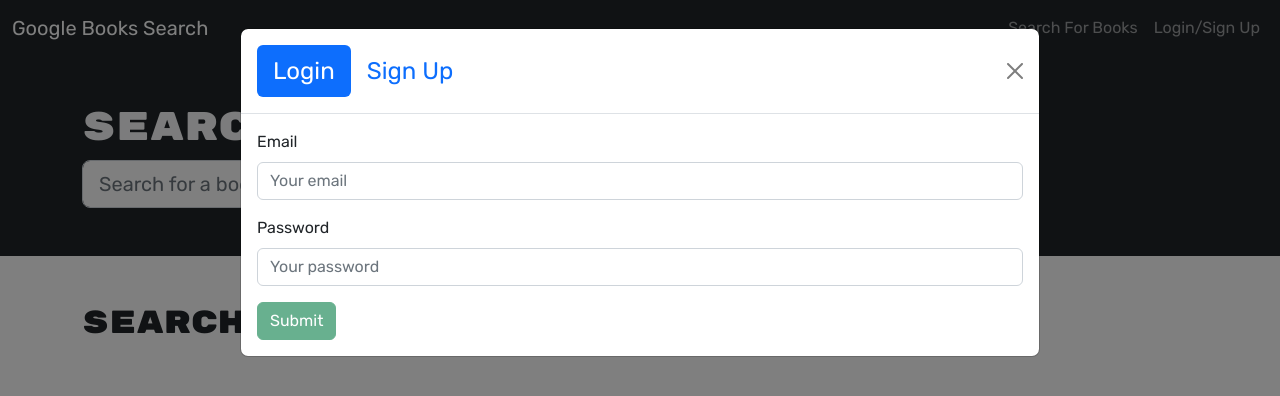
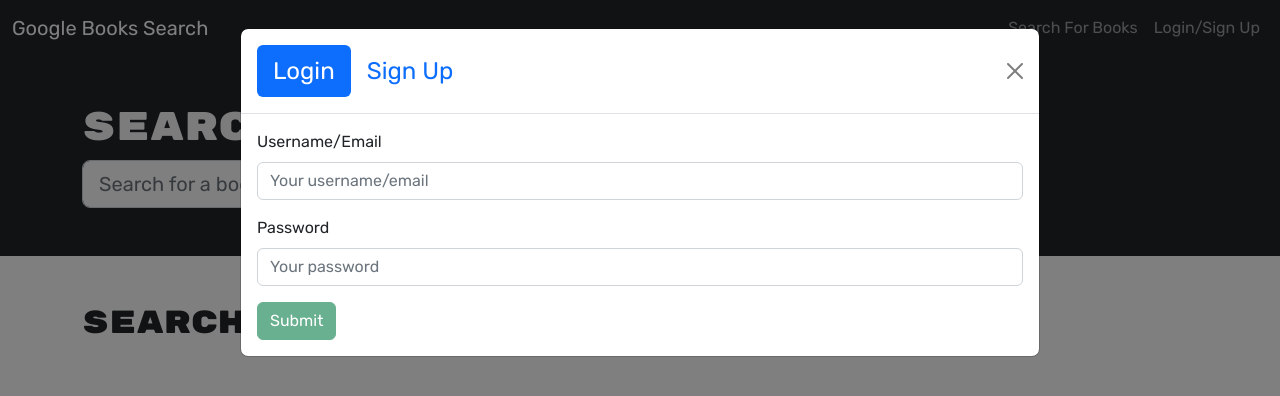
Before and after one commit to swe-thinhnguyen1701/Book-Search-Engine, a React (Vite) app in the folder client/: page / in a window 1280 px wide. Both pictures are taken after a click on the button "Login/Sign Up". Shown: the top 396 px of the page. Built offline with nearby package versions, Linux system fonts and the light colour scheme.

Commit message:
fix login issue

```diff
--- a/client/src/components/LoginForm.jsx
+++ b/client/src/components/LoginForm.jsx
@@ -6,15 +6,13 @@ import { Form, Button, Alert } from 'react-bootstrap';
 import { useMutation } from "@apollo/client";
 import { LOGIN_USER } from "../utils/mutations";
 
-// import { loginUser } from '../utils/API';
 import Auth from '../utils/auth';
 
 const LoginForm = () => {
-  const [userFormData, setUserFormData] = useState({ email: '', password: '' });
+  const [userFormData, setUserFormData] = useState({ identifier: '', password: '' });
   const [validated] = useState(false);
   const [showAlert, setShowAlert] = useState(false);
 
-  // initialize userMutation hook
   const [login, { error }] = useMutation(LOGIN_USER);
 
   const handleInputChange = (event) => {
@@ -25,7 +23,6 @@ const LoginForm = () => {
   const handleFormSubmit = async (event) => {
     event.preventDefault();
 
-    // check if form has everything (as per react-bootstrap docs)
     const form = event.currentTarget;
     if (form.checkValidity() === false) {
       event.preventDefault();
@@ -33,16 +30,6 @@ const LoginForm = () => {
     }
 
     try {
-      // const response = await loginUser(userFormData);
-
-      // if (!response.ok) {
-      //   throw new Error('something went wrong!');
-      // }
-
-      // const { token, user } = await response.json();
-      // console.log(user);
-      // Auth.login(token);
-
       const { data } = await login({
         variables: { ...userFormData }
       });
@@ -67,13 +54,13 @@ const LoginForm = () => {
           {error && "Something wrong"}
         </Alert>
         <Form.Group className='mb-3'>
-          <Form.Label htmlFor='email'>Email</Form.Label>
+          <Form.Label htmlFor='identifer'>Username/Email</Form.Label>
           <Form.Control
             type='text'
-            placeholder='Your email'
-            name='email'
+            placeholder='Your username/email'
+            name='identifier'
             onChange={handleInputChange}
-            value={userFormData.email}
+            value={userFormData.identifier}
             required
           />
           <Form.Control.Feedback type='invalid'>Email is required!</Form.Control.Feedback>
@@ -92,7 +79,7 @@ const LoginForm = () => {
           <Form.Control.Feedback type='invalid'>Password is required!</Form.Control.Feedback>
         </Form.Group>
         <Button
-          disabled={!(userFormData.email && userFormData.password)}
+          disabled={!(userFormData.identifier && userFormData.password)}
           type='submit'
           variant='success'>
           Submit
--- a/client/src/utils/mutations.js
+++ b/client/src/utils/mutations.js
@@ -1,8 +1,8 @@
 import { gql } from "@apollo/client";
 
 export const LOGIN_USER = gql`
-    mutation login($email: String, $password: String){
-        login(email: $email, password: $password){
+    mutation login($identifier: String!, $password: String!){
+        login(username: $identifier, email: $identifier, password: $password){
             token
             user {
                 _id
```
Also changed, not shown: 1 other file (tests, documents, lock files or other folders).
